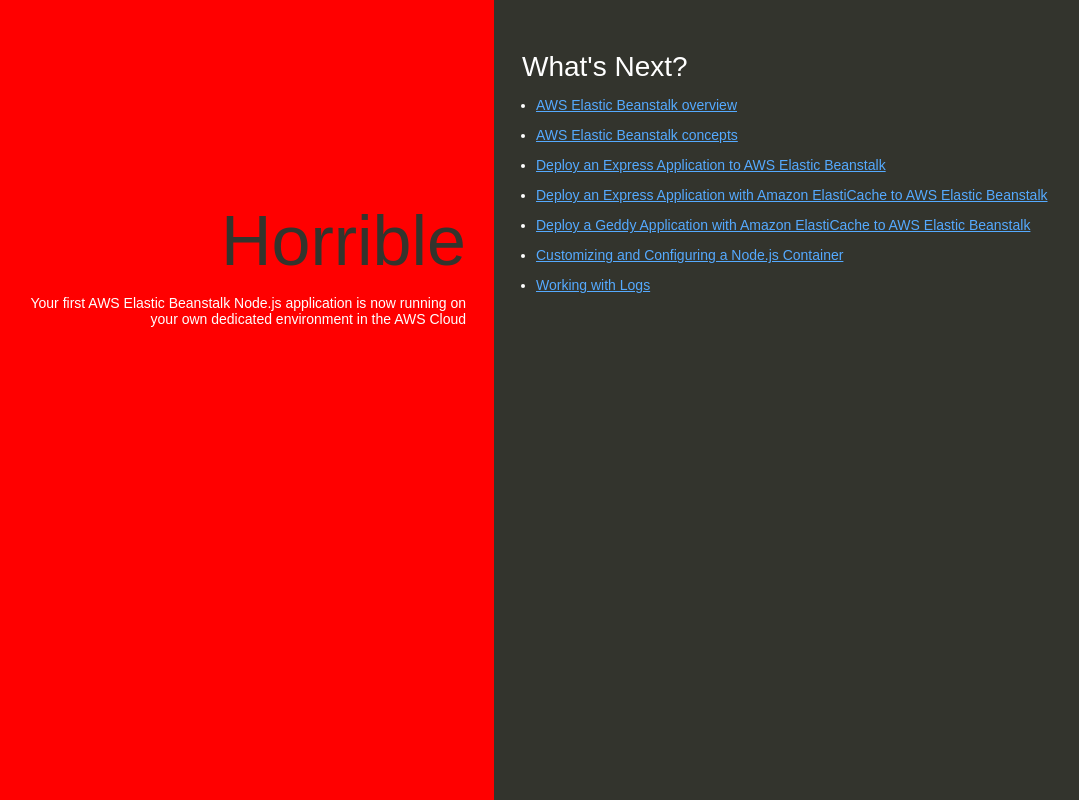
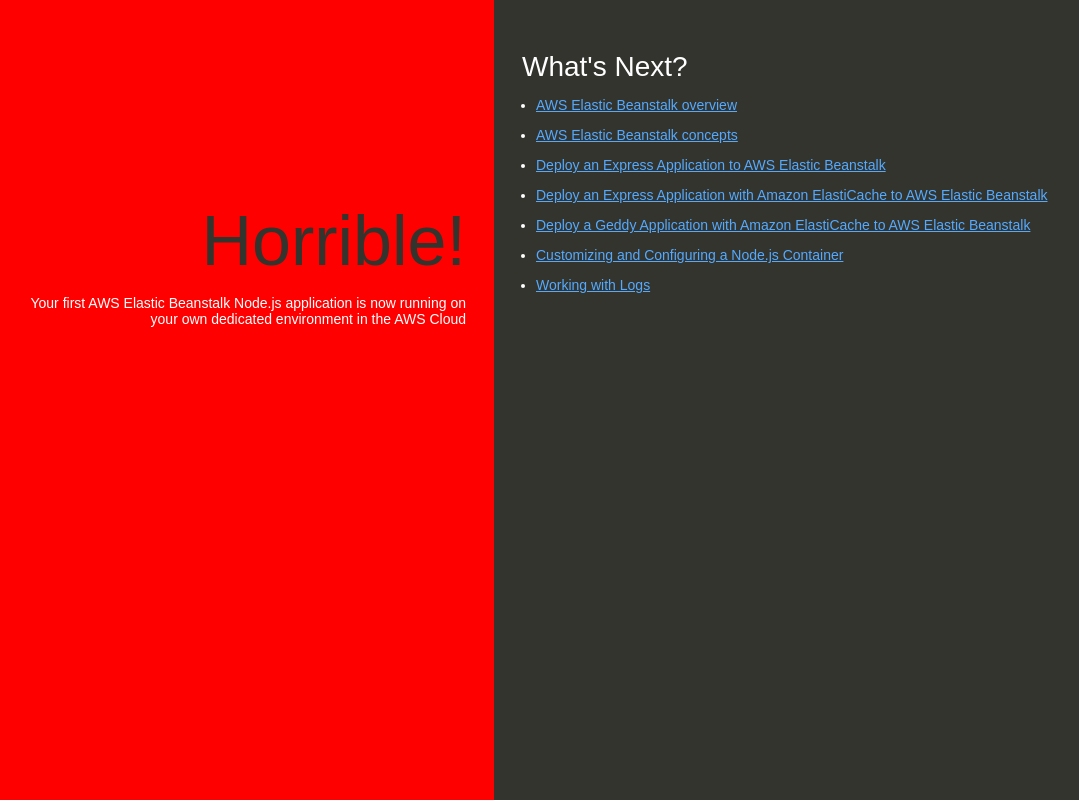
Before and after one commit to biggreenrm/aws-cicd-js-app, a website: page index.html in a window 1280 px wide. Shown: the whole page, without its empty margins (146-1225 px from the left). Drawn offline with Linux system fonts and the light colour scheme.

Commit message:
Update index.html
Horrible -> Horrible!

```diff
--- a/index.html
+++ b/index.html
@@ -74,7 +74,7 @@
   </head>
   <body>
     <div class="textColumn">
-      <h1>Horrible</h1>
+      <h1>Horrible!</h1>
       <p>Your first AWS Elastic Beanstalk Node.js application is now running on your own dedicated environment in the AWS Cloud</p>
     </div>
     <div class="linksColumn">
```
